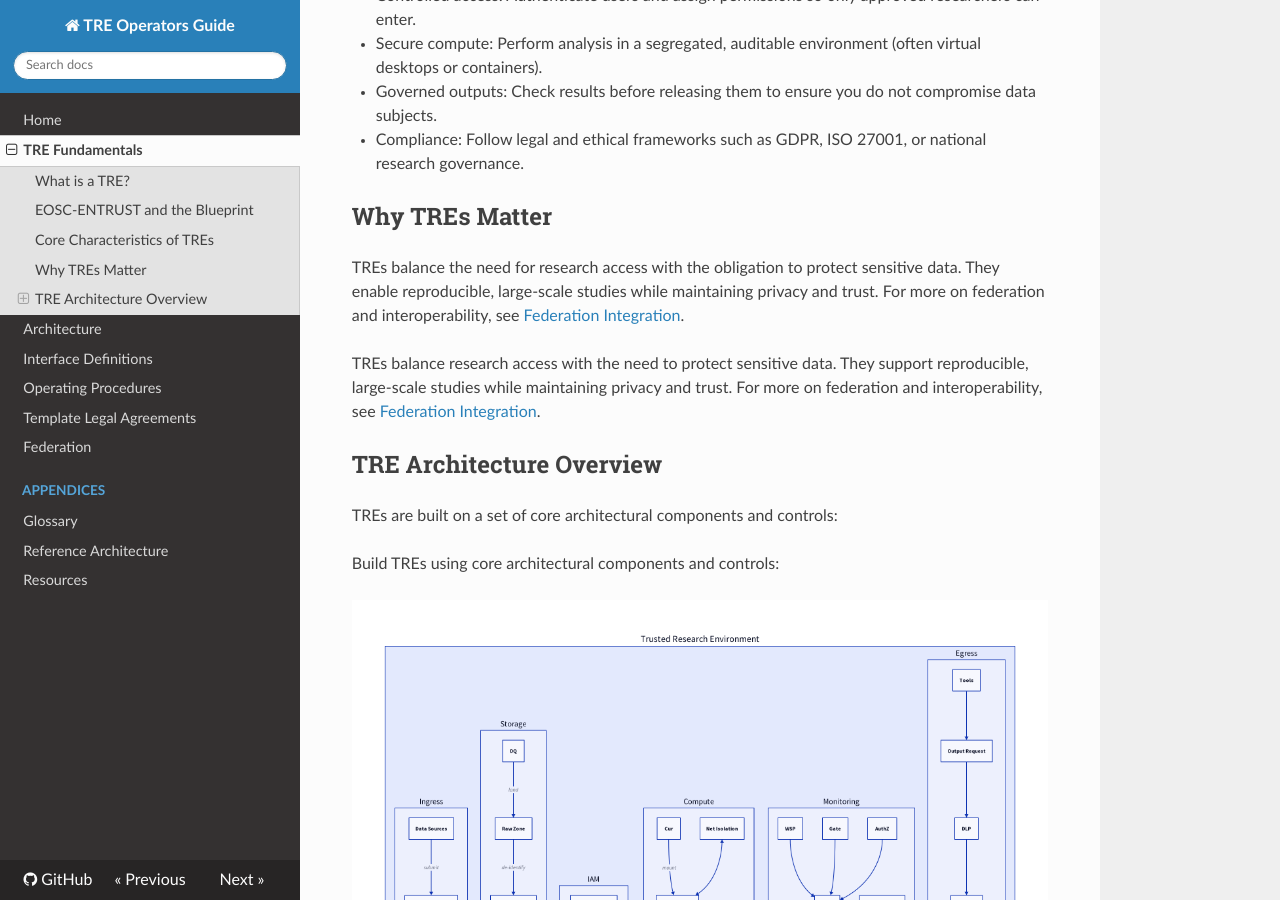
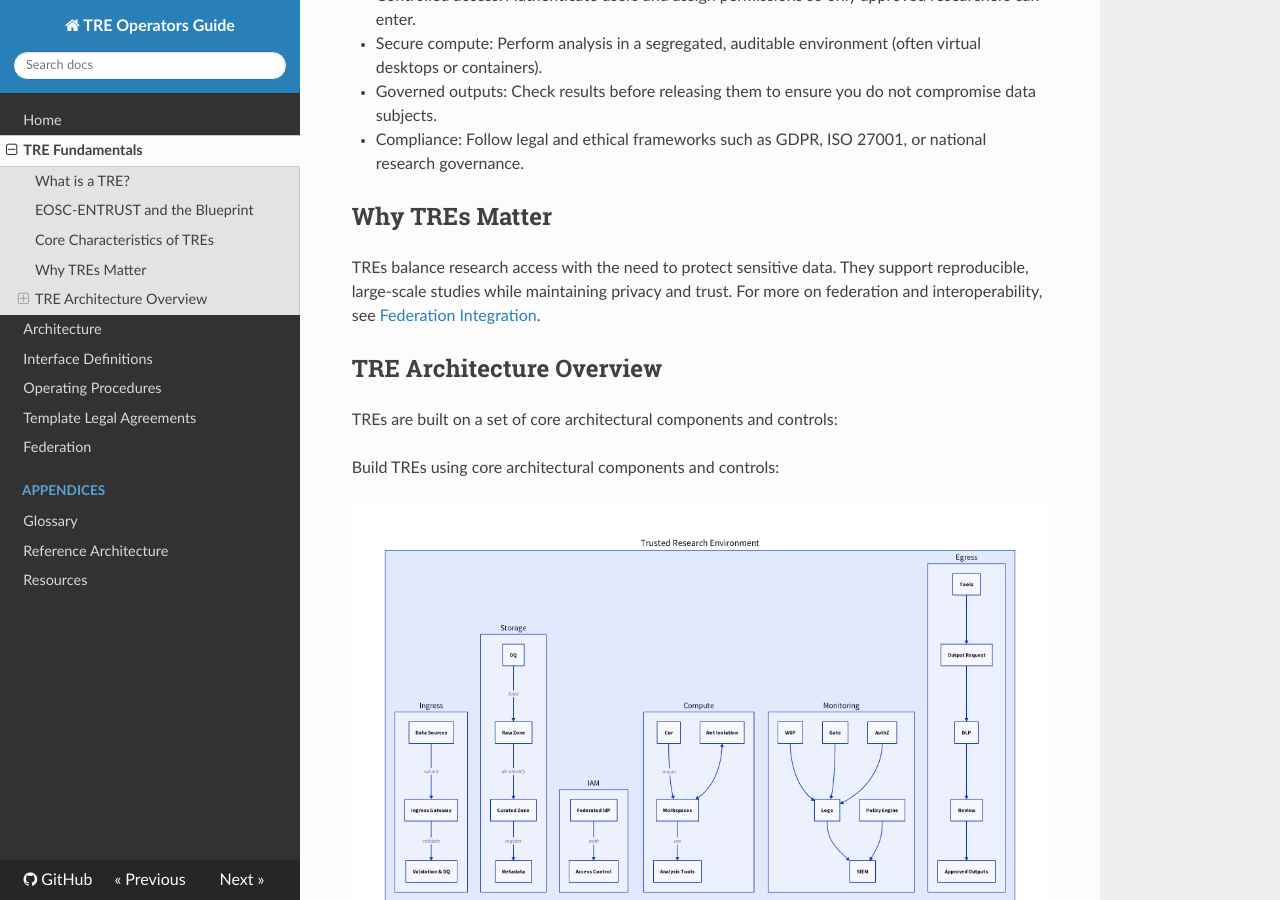
Before and after one commit to unioslo/tre-operators-docs, an MkDocs documentation site: the page built from docs/fundamentals.md, in a window 1280 px wide and 900 px high, scrolled down 632 px. Built offline with MkDocs 1.6.1, drawn with Linux system fonts in a browser that asks for light colours; nearby versions of some CDN libraries.

Commit message:
Refactor "Why TREs Matter" section for improved clarity and conciseness

```diff
--- a/docs/fundamentals.md
+++ b/docs/fundamentals.md
@@ -20,8 +20,6 @@ EOSC-ENTRUST creates a European network of TREs for sensitive data and promotes
 - Compliance: Follow legal and ethical frameworks such as GDPR, ISO 27001, or national research governance.
 
 ## Why TREs Matter
-
-TREs balance the need for research access with the obligation to protect sensitive data. They enable reproducible, large-scale studies while maintaining privacy and trust. For more on federation and interoperability, see [Federation Integration](./federation.md).
 
 TREs balance research access with the need to protect sensitive data. They support reproducible, large-scale studies while maintaining privacy and trust. For more on federation and interoperability, see [Federation Integration](./federation.md).
 
```
